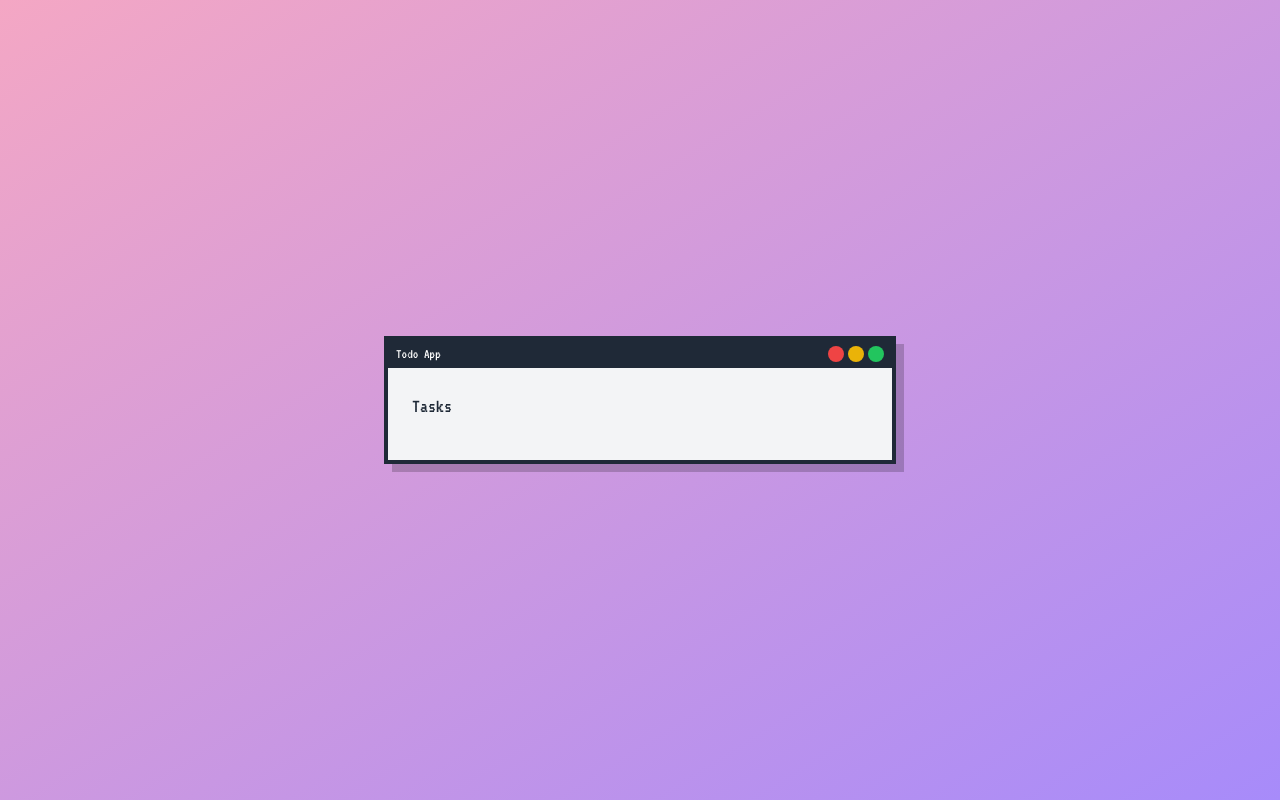
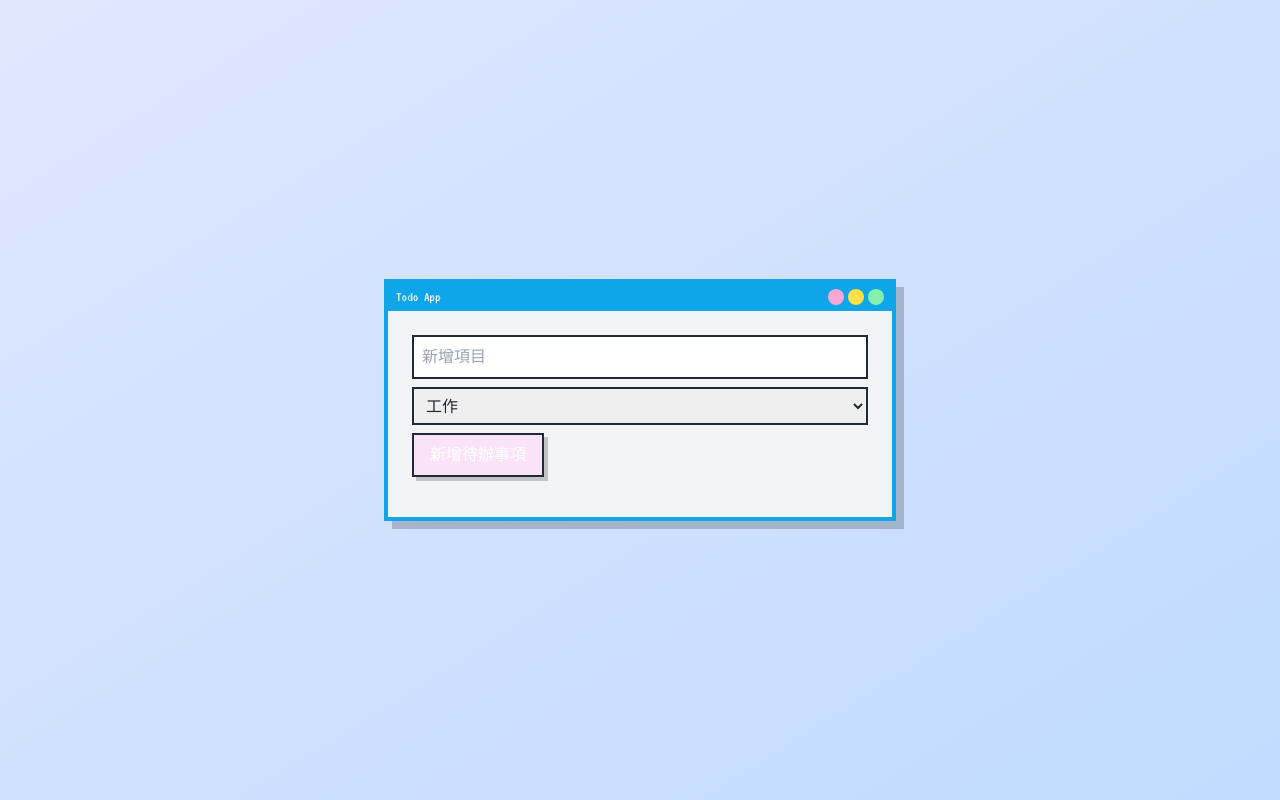
Before and after one commit to hihicherry/retro-todo-app, a React (Vite) app: page / in a window 1280 px wide. Built offline with nearby package versions, Linux system fonts and the light colour scheme.

Commit message:
新增任務表單

```diff
--- a/src/App.jsx
+++ b/src/App.jsx
@@ -2,18 +2,16 @@
 import React from "react";
 import { TodoProvider } from "./context/TodoContext";
 import PixelWindow from "./components/PixelWindow";
+import TaskForm from "./components/TaskForm";
 import "./index.css";
 
 function App() {
 	return (
 		<TodoProvider>
-			<div className="min-h-screen bg-gradient-to-br from-primary to-secondary flex items-center justify-center p-4">
+			<div className="min-h-screen bg-gradient-to-br from-indigo-100 to-blue-200 flex items-center justify-center p-4">
 				<PixelWindow title="Todo App">
 					<div className="p-4">
-						<h2 className="text-xl font-pixel text-gray-800 mb-4">
-							Tasks
-						</h2>
-						{/* 後續添加 TaskForm、FilterBar、TaskList */}
+						<TaskForm />
 					</div>
 				</PixelWindow>
 			</div>
--- a/src/components/PixelWindow.jsx
+++ b/src/components/PixelWindow.jsx
@@ -2,13 +2,13 @@ import React from "react";
 
 function PixelWindow({ title, children }) {
 	return (
-		<div className="border-4 border-gray-800 bg-gray-100 shadow-[8px_8px_0_0_rgba(0,0,0,0.2)] max-w-lg w-full">
-			<div className="bg-gray-800 text-white px-2 py-1 flex justify-between items-center">
+		<div className="border-4 border-sky-500 bg-gray-100 shadow-[8px_8px_0_0_rgba(0,0,0,0.2)] max-w-lg w-full">
+			<div className="bg-sky-500 text-white px-2 py-1 flex justify-between items-center">
 				<span className="font-pixel text-sm">{title}</span>
 				<div className="flex space-x-1">
-					<button className="w-4 h-4 bg-red-500 rounded-full"></button>
-					<button className="w-4 h-4 bg-yellow-500 rounded-full"></button>
-					<button className="w-4 h-4 bg-green-500 rounded-full"></button>
+					<button className="w-4 h-4 bg-pink-300 rounded-full"></button>
+					<button className="w-4 h-4 bg-yellow-300 rounded-full"></button>
+					<button className="w-4 h-4 bg-green-300 rounded-full"></button>
 				</div>
 			</div>
 			<div className="p-2">{children}</div>
--- /dev/null
+++ b/src/components/TaskForm.jsx
@@ -0,0 +1,46 @@
+import React, { useState, useContext } from "react";
+import { TodoContext } from "../context/TodoContext";
+
+function TaskForm() {
+	const [text, setText] = useState("");
+	const [category, setCategory] = useState("Work");
+	const { addTodo } = useContext(TodoContext);
+
+	const handleSubmit = (e) => {
+		e.preventDefault();
+		if (text.trim()) {
+			addTodo(text, category);
+			setText("");
+		}
+	};
+
+	return (
+		<form onSubmit={handleSubmit} className="mb-4">
+			<input
+				type="text"
+				value={text}
+				onChange={(e) => setText(e.target.value)}
+				placeholder="新增項目"
+				className="border-2 border-gray-800 p-2 w-full mb-2 font-pixel text-gray-800 focus:outline-none focus:border-primary"
+				aria-label="Task description"
+			/>
+			<select
+				value={category}
+				onChange={(e) => setCategory(e.target.value)}
+				className="border-2 border-gray-800 p-2 w-full mb-2 font-pixel text-gray-800 focus:outline-none"
+				aria-label="項目類別"
+			>
+				<option value="Work">工作</option>
+				<option value="Personal">個人</option>
+			</select>
+			<button
+				type="submit"
+				className="bg-primary text-white px-4 py-2 border-2 border-gray-800 shadow-[4px_4px_0_0_rgba(0,0,0,0.2)] hover:shadow-none transition-all font-pixel"
+			>
+				新增待辦事項
+			</button>
+		</form>
+	);
+}
+
+export default TaskForm;
--- a/tailwind.config.js
+++ b/tailwind.config.js
@@ -7,8 +7,8 @@ export default {
 				pixel: ["VT323", "monospace"], // 像素字型，與網站一致
 			},
 			colors: {
-				primary: "#F4A7C4", // 粉色
-				secondary: "#A78BFA", // 紫色
+				primary: "#fae3f9", // 粉色
+				secondary: "#ede3fa", // 紫色
 			},
 		},
 	},
```
